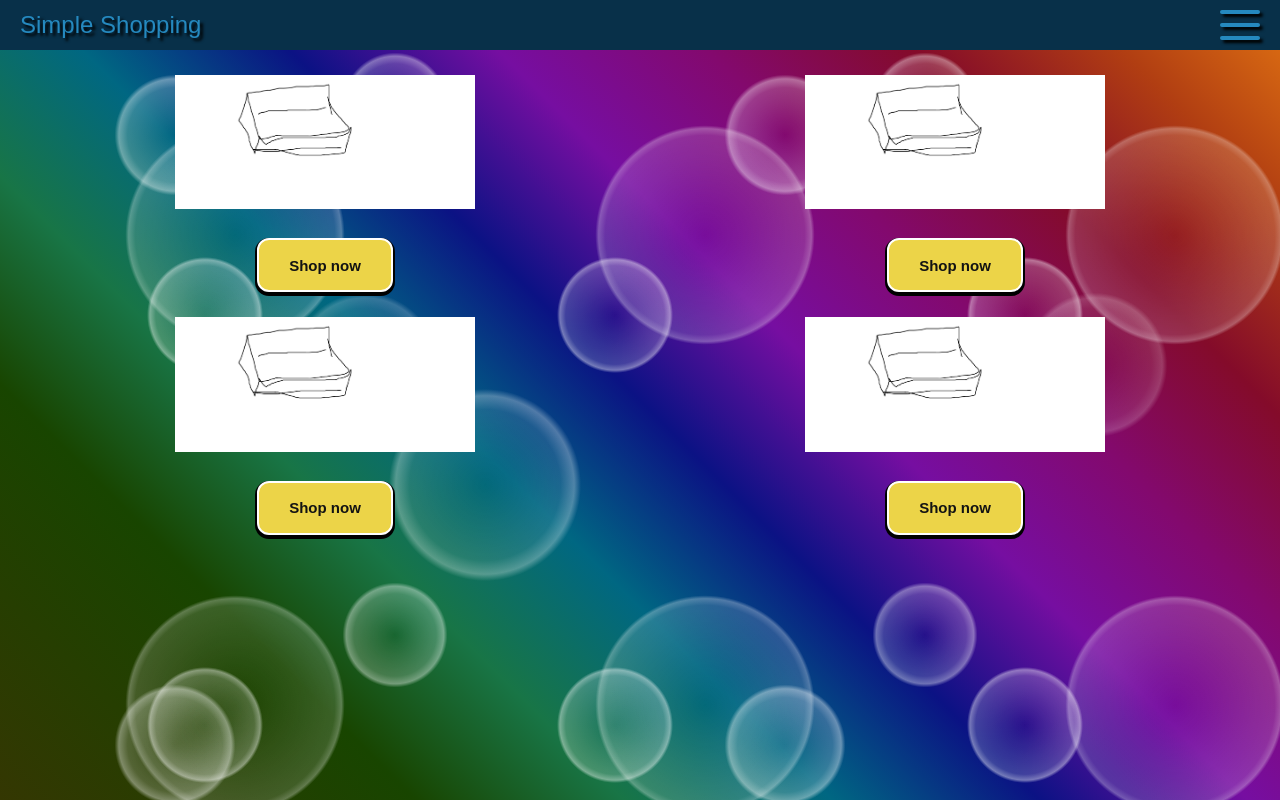
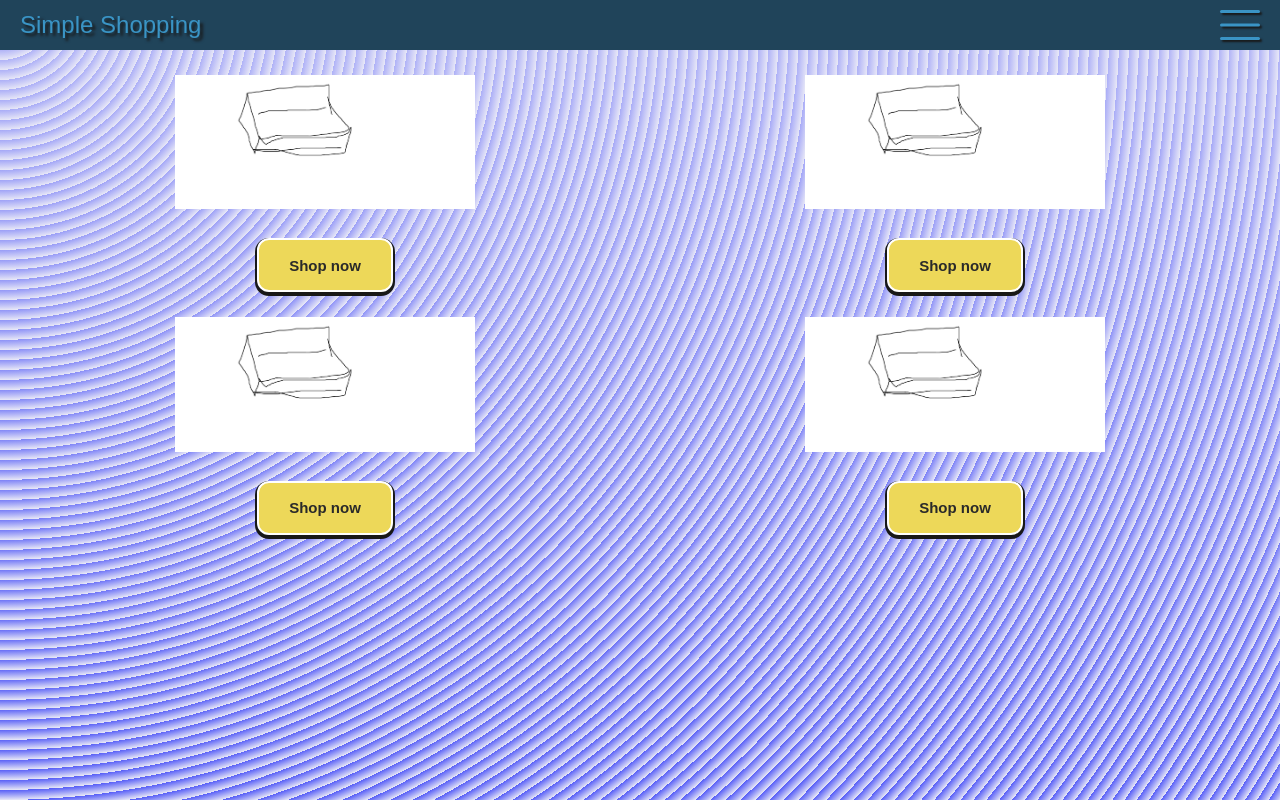
Before and after one commit to 1000game/1000game.github.io, a PHP site: page / in a window 1280 px wide. Run offline with PHP 8.4, Linux system fonts and the light colour scheme; some web fonts are replaced.

Commit message:
Update styles.css

```diff
--- a/styles.css
+++ b/styles.css
@@ -106,15 +106,16 @@ body {
 .burger span {
     display: block;
     position: absolute;
-    height: 4px;
+    height: 3px;
     width: 100%;
     background:  #2589bf;
-    border-radius: 9px;
+    border-radius: 4px;
     opacity: 1;
     left: 0;
     transform: rotate(0deg);
     transition: .25s ease-in-out;
-    box-shadow: 3px 3px 3px #000000;
+    box-shadow: 2px 2px 2px #000000;
+    size: 2px;
 }
 
 .burger span:nth-of-type(1) {
@@ -216,63 +217,14 @@ body {
 }
 
 .container {
+
+
+    background-image:  repeating-radial-gradient( circle at 0 0, transparent 0, #e5e5f7 10px ), repeating-linear-gradient( #444cf755, #444cf7 );
     width: 100vw;
     height: 100vh;
-    background: radial-gradient(
-          rgba(255, 255, 255, 0) 0,
-          rgba(255, 255, 255, 0.15) 30%,
-          rgba(255, 255, 255, 0.3) 32%,
-          rgba(255, 255, 255, 0) 33%
-        )
-        0 0,
-      radial-gradient(
-          rgba(255, 255, 255, 0) 0,
-          rgba(255, 255, 255, 0.1) 11%,
-          rgba(255, 255, 255, 0.3) 13%,
-          rgba(255, 255, 255, 0) 14%
-        )
-        0 0,
-      radial-gradient(
-          rgba(255, 255, 255, 0) 0,
-          rgba(255, 255, 255, 0.2) 17%,
-          rgba(255, 255, 255, 0.43) 19%,
-          rgba(255, 255, 255, 0) 20%
-        )
-        0 110px,
-      radial-gradient(
-          rgba(255, 255, 255, 0) 0,
-          rgba(255, 255, 255, 0.2) 11%,
-          rgba(255, 255, 255, 0.4) 13%,
-          rgba(255, 255, 255, 0) 14%
-        ) -130px -170px,
-      radial-gradient(
-          rgba(255, 255, 255, 0) 0,
-          rgba(255, 255, 255, 0.2) 11%,
-          rgba(255, 255, 255, 0.4) 13%,
-          rgba(255, 255, 255, 0) 14%
-        )
-        130px 370px,
-      radial-gradient(
-          rgba(255, 255, 255, 0) 0,
-          rgba(255, 255, 255, 0.1) 11%,
-          rgba(255, 255, 255, 0.2) 13%,
-          rgba(255, 255, 255, 0) 14%
-        )
-        0 0,
-      linear-gradient(
-        45deg,
-        #343702 0%,
-        #184500 20%,
-        #187546 30%,
-        #006782 40%,
-        #0b1284 50%,
-        #760ea1 60%,
-        #83096e 70%,
-        #840b2a 80%,
-        #b13e12 90%,
-        #e27412 100%
-      );
-    background-size: 470px 470px, 970px 970px, 410px 410px, 610px 610px,
-      530px 530px, 730px 730px, 100% 100%;
-    background-color: #840b2a;
-  }
+
+    background-color: #e5e5f7;
+opacity: 0.9;
+
+
+}
```
